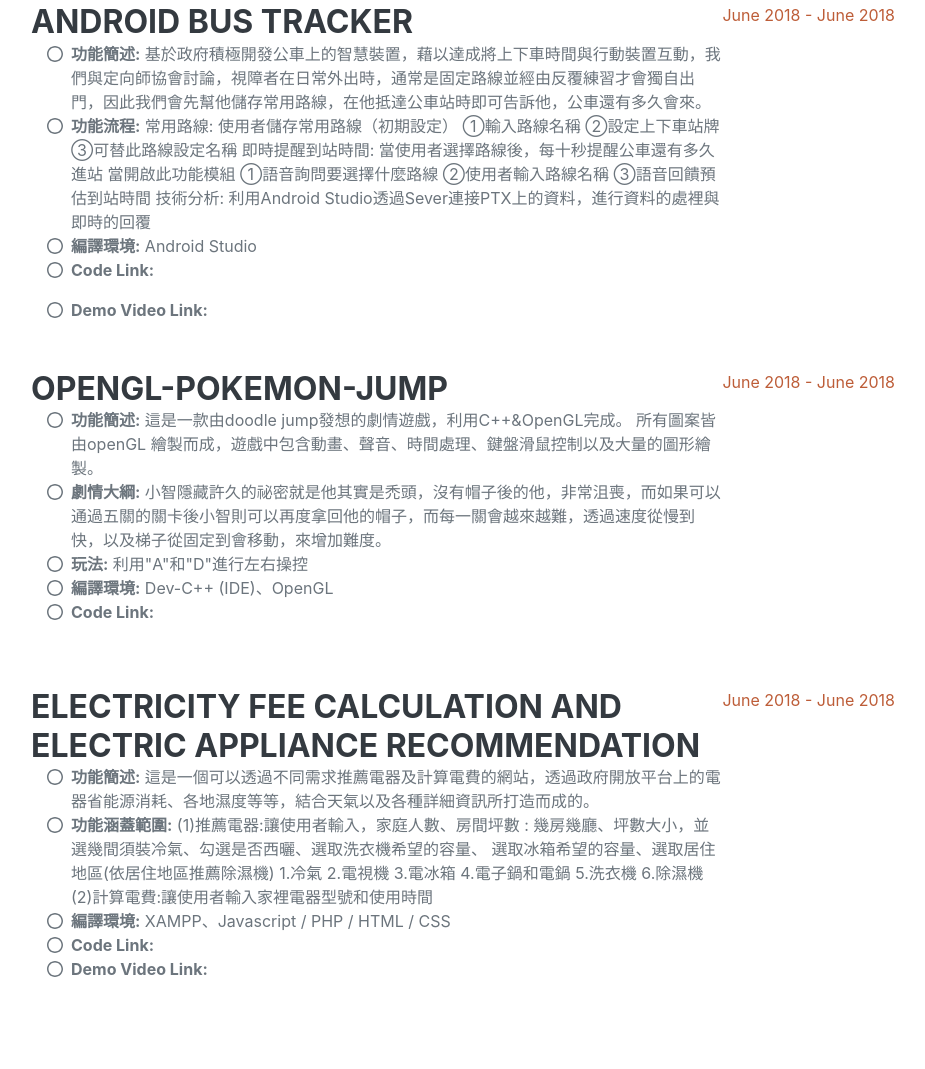
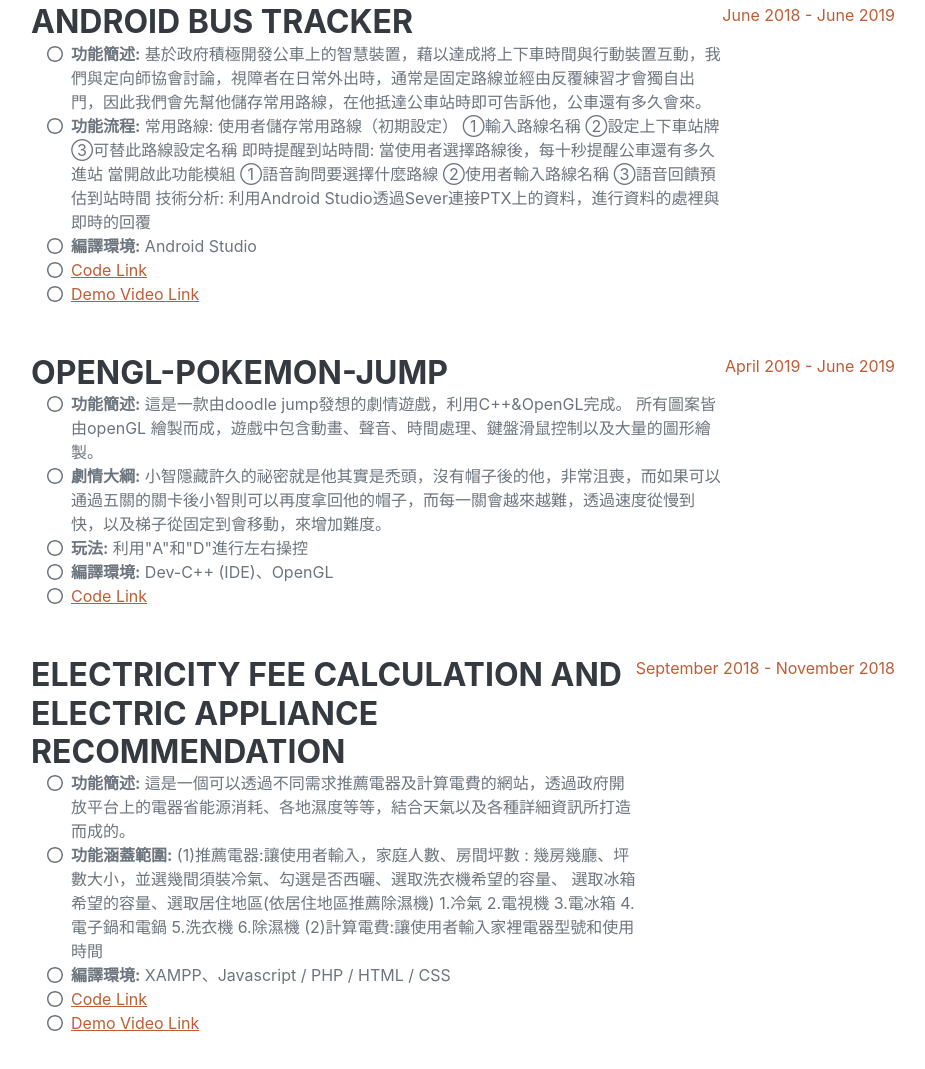
Before and after one commit to Faustine-Chen/Faustine, a plain HTML site: page index.html in a window 1280 px wide. Shown: the part 3947-5016 px from the top of the page, without its empty margins (337-1262 px from the left). Drawn offline with nearby package versions, Linux system fonts and the light colour scheme; a web font is replaced by a local one.

Commit message:
fixed link

```diff
--- a/index.html
+++ b/index.html
@@ -247,15 +247,15 @@
                                 </li>
                                 <li>
                                     <span class="fa-li"><i class="fa-regular fa-circle"></i></span>
-                                    <p><b>Code Link:</b> <a href = https://github.com/Faustine-Chen/AndroidStudio-Bus-Tracker/blob/main/README.md></a></p>
+                                    <a href = "https://github.com/Faustine-Chen/AndroidStudio-Bus-Tracker/blob/main/README.md" title="Code Link" target="_blank">Code Link</a>
                                 </li>
                                 <li>
                                     <span class="fa-li"><i class="fa-regular fa-circle"></i></span>
-                                    <b>Demo Video Link:</b><a href = https://youtu.be/qo9cwtFCtMA></a>
+                                    <a href = "https://youtu.be/qo9cwtFCtMA" title="Demo Video Link" target="_blank">Demo Video Link</a>
                                 </li>
                             </ul>
                         </div>
-                        <div class="flex-shrink-0"><span class="text-primary">June 2018 - June 2018</span></div>
+                        <div class="flex-shrink-0"><span class="text-primary">June 2018 - June 2019</span></div>
                     </div>
                     <div class="d-flex flex-column flex-md-row justify-content-between mb-5">
                         <div class="flex-grow-1">
@@ -282,11 +282,11 @@
                                 </li>
                                 <li>
                                     <span class="fa-li"><i class="fa-regular fa-circle"></i></span>
-                                    <p><b>Code Link:</b> <a href =https://github.com/Faustine-Chen/OpenGL-Pokemon-jump/blob/main/README.md></a></p>
+                                    <a href = "https://github.com/Faustine-Chen/OpenGL-Pokemon-jump/blob/main/README.md" title="Code Link" target="_blank">Code Link</a>
                                 </li>
                             </ul>
                         </div>
-                        <div class="flex-shrink-0"><span class="text-primary">June 2018 - June 2018</span></div>
+                        <div class="flex-shrink-0"><span class="text-primary">April 2019 - June 2019</span></div>
                     </div>
                     <div class="d-flex flex-column flex-md-row justify-content-between mb-5">
                         <div class="flex-grow-1">
@@ -315,16 +315,15 @@
                                 </li>
                                 <li>
                                     <span class="fa-li"><i class="fa-regular fa-circle"></i></span>
-                                    <b>Code Link:</b>
-                                    <a href = https://github.com/Faustine-Chen/Html-php-MySQL-Electricity-Fee-Calculation-and-Electric-Appliance-Recommendation-Web></a>
+                                    <a href = "https://github.com/Faustine-Chen/Html-php-MySQL-Electricity-Fee-Calculation-and-Electric-Appliance-Recommendation-Web" title="Code Link" target="_blank">Code Link</a>
                                 </li>
                                 <li>
                                     <span class="fa-li"><i class="fa-regular fa-circle"></i></span>
-                                    <b>Demo Video Link:</b><a href =https://www.youtube.com/watch?v=r_pehYJlQKo&ab_channel=KrisHung></a>
+                                    <a href = "https://www.youtube.com/watch?v=r_pehYJlQKo&ab_channel=KrisHung" title="Demo Video Link" target="_blank">Demo Video Link</a>
                                 </li>
                             </ul>
                         </div>
-                        <div class="flex-shrink-0"><span class="text-primary">June 2018 - June 2018</span></div>
+                        <div class="flex-shrink-0"><span class="text-primary">September 2018 - November 2018</span></div>
                     </div>
                 </div>
 
```
